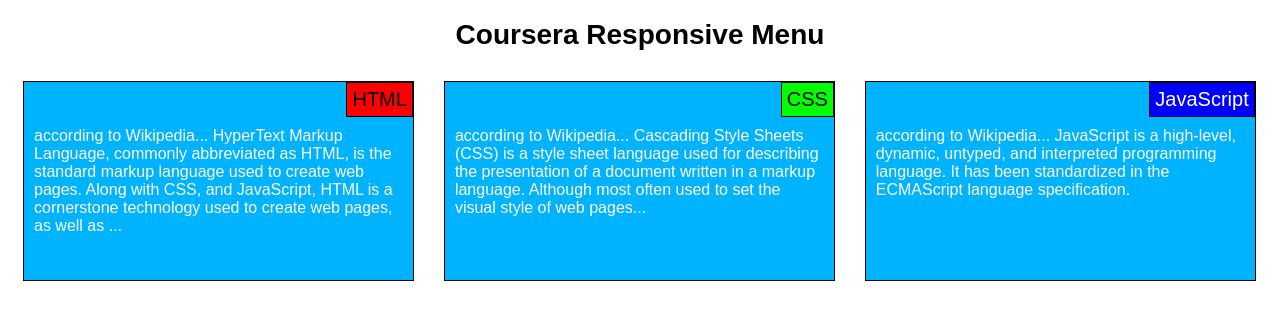
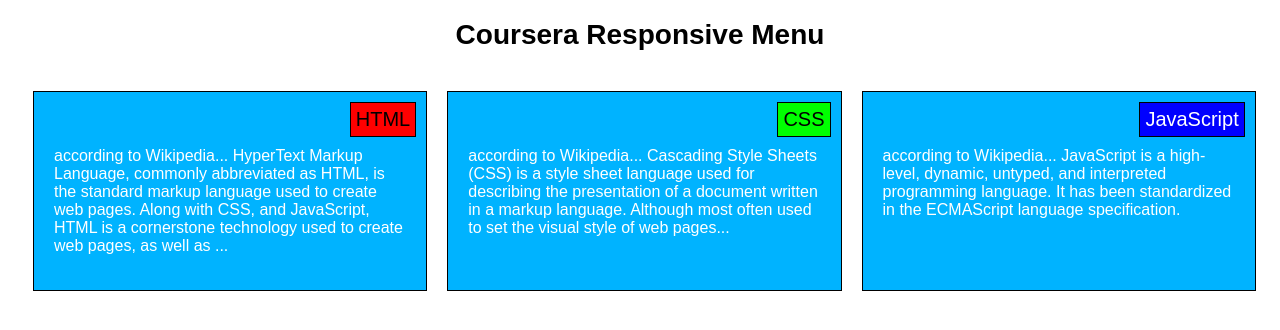
Before and after one commit to rjstroman/JHU-4-html-css-javascript, a plain HTML site: page module2-solution/index.html in a window 1280 px wide. Drawn offline with Linux system fonts and the light colour scheme.

Commit message:
Cleaned up

```diff
--- a/module2-solution/css/styleResponsive.css
+++ b/module2-solution/css/styleResponsive.css
@@ -10,17 +10,24 @@ h1 {
   margin-bottom: 15px;
   text-align: center;
 }
+div {
+  margin-bottom: 5px;
+  padding: 10px;
+  position: relative;
+  width: 100%;
+}
+.row {
+  position: relative;
+  width: 100%;
+}
 .container {
   border: 1px solid black;
   background-color: #00b3ff;
-  float: left;
+/*  float: left;*/
   height: 200px;
   margin: 5px;
   position: relative;
-}
-section {
-  margin-bottom: 5px;
-  padding: 10px;
+  width: 100%
 }
 span {
   border: 1px solid black;
@@ -39,16 +46,18 @@ span {
   color: white;
 }
 /*  Make the Last Block go 100% wide when on Tablet Device   */
-@media (min-width: 768px) and (max-width: 991px) {
+/* BETTER TO USE <div class="col-lg-4 **** col-md-12 **** " id="lastItem">  */
+/*@media (min-width: 768px) and (max-width: 991px) {
   #lastItem {
     width: 100%;
     height: 150px;
   }
-}
+}*/
 p {
   color: white;
   margin-top: 35px;
   padding: 10px;
+  width: 100%
 }
 
 /* Simple Responsive Framework. */
--- a/module2-solution/index.html
+++ b/module2-solution/index.html
@@ -2,25 +2,24 @@
 <html>
 <head>
 <meta charset="utf-8">
-<meta name="viewport" content="width=device-width, initial-scale=1">
 <link rel="stylesheet" type="text/css" href="css/styleResponsive.css">
 <title>Responsive Layout</title>
 </head>
 <body>
 <h1>Coursera Responsive Menu</h1>
 <div class="row">
-  <section class="col-lg-4 col-md-6">
+  <div class="col-lg-4 col-md-6">
   	<div class="container">
   		<span id="menu1">HTML</span>
-	  	<p>according to Wikipedia... HyperText Markup Language, commonly abbreviated as HTML, is the standard markup language used to create web pages. Along with CSS, and JavaScript, HTML is a cornerstone technology used to create web pages, as well as ...</p></div></section>
-  <section class="col-lg-4 col-md-6">
+	  	<p>according to Wikipedia... HyperText Markup Language, commonly abbreviated as HTML, is the standard markup language used to create web pages. Along with CSS, and JavaScript, HTML is a cornerstone technology used to create web pages, as well as ...</p></div></div>
+  <div class="col-lg-4 col-md-6">
   	<div class="container">
   		<span id="menu2">CSS</span>
-  		<p>according to Wikipedia... Cascading Style Sheets (CSS) is a style sheet language used for describing the presentation of a document written in a markup language. Although most often used to set the visual style of web pages...</p></div></section>
-  <section class="col-lg-4 col-md-6" id="lastItem">
+  		<p>according to Wikipedia... Cascading Style Sheets (CSS) is a style sheet language used for describing the presentation of a document written in a markup language. Although most often used to set the visual style of web pages...</p></div></div>
+  <div class="col-lg-4 col-md-12" id="lastItem">
   		<div class="container">
   		<span id="menu3">JavaScript</span>
-  		<p>according to Wikipedia... JavaScript is a high-level, dynamic, untyped, and interpreted programming language. It has been standardized in the ECMAScript language specification.</p></div></section>
+  		<p>according to Wikipedia... JavaScript is a high-level, dynamic, untyped, and interpreted programming language. It has been standardized in the ECMAScript language specification.</p></div></div>
 </div>
 
 </body>
```
